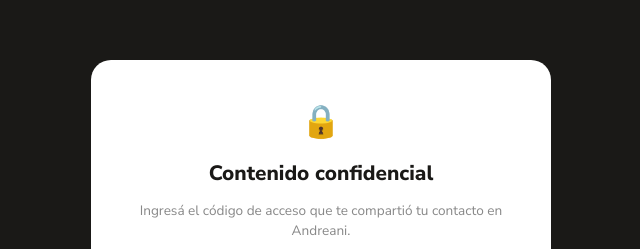
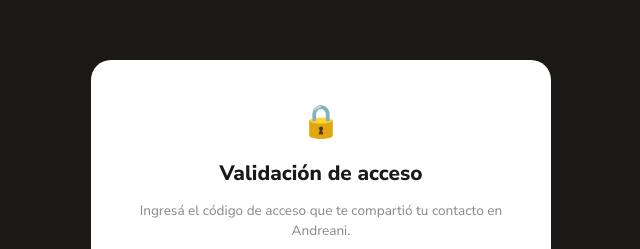
Before and after one commit to ivan13dom/modelo-notificacion-andreani, a React (Vite) app: page /modelo-1 in a window 1280 px wide. Shown: the part 196-445 px from the top of the page, without its empty margins (319-959 px from the left). Built offline with nearby package versions, Linux system fonts and the light colour scheme.

Commit message:
Update header text for access validation

```diff
--- a/src/pages/Modelo1View.jsx
+++ b/src/pages/Modelo1View.jsx
@@ -91,7 +91,7 @@
       }}>
         <div style={{ fontSize: '2rem', marginBottom: '1rem' }}>🔒</div>
         <h1 style={{ fontSize: '1.3rem', fontWeight: 800, color: '#1a1917', marginBottom: 8 }}>
-          Contenido confidencial
+          Validación de acceso
         </h1>
         <p style={{ fontSize: '0.85rem', color: '#888', marginBottom: '1.75rem', lineHeight: 1.5 }}>
           Ingresá el código de acceso que te compartió tu contacto en Andreani.
```
